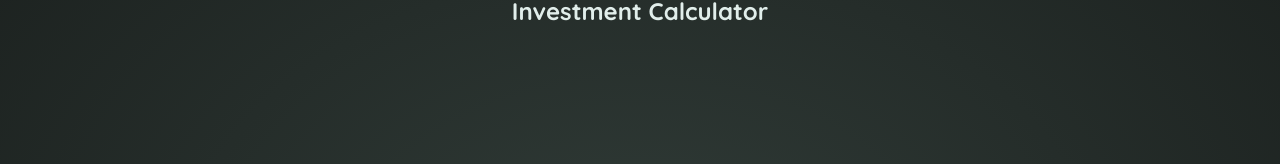
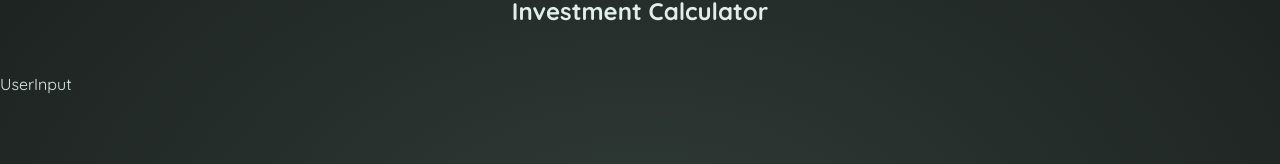
Before and after one commit to G3RGES/01-investments-project, a React (Vite) app: page / in a window 1280 px wide. Shown: the part 152-316 px from the top of the page. Built offline with nearby package versions, Linux system fonts and the light colour scheme.

Commit message:
Update App.jsx

```diff
--- a/src/App.jsx
+++ b/src/App.jsx
@@ -1,9 +1,11 @@
 import Header from "./components/Header";
+import UserInput from "./components/UserInput";
 
 function App() {
   return (
     <>
       <Header />
+      <UserInput />
     </>
   );
 }
```
